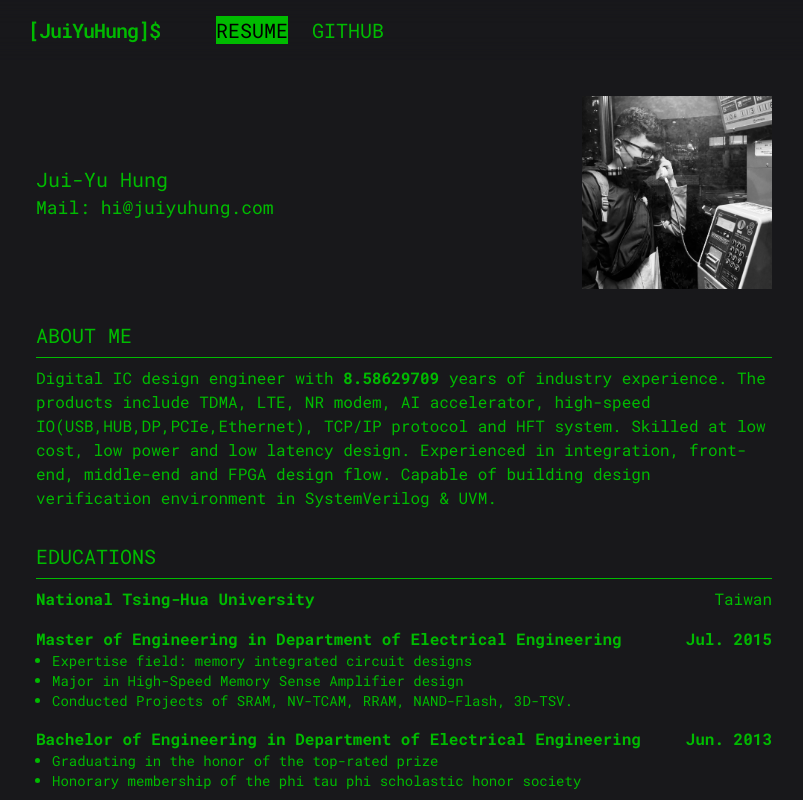
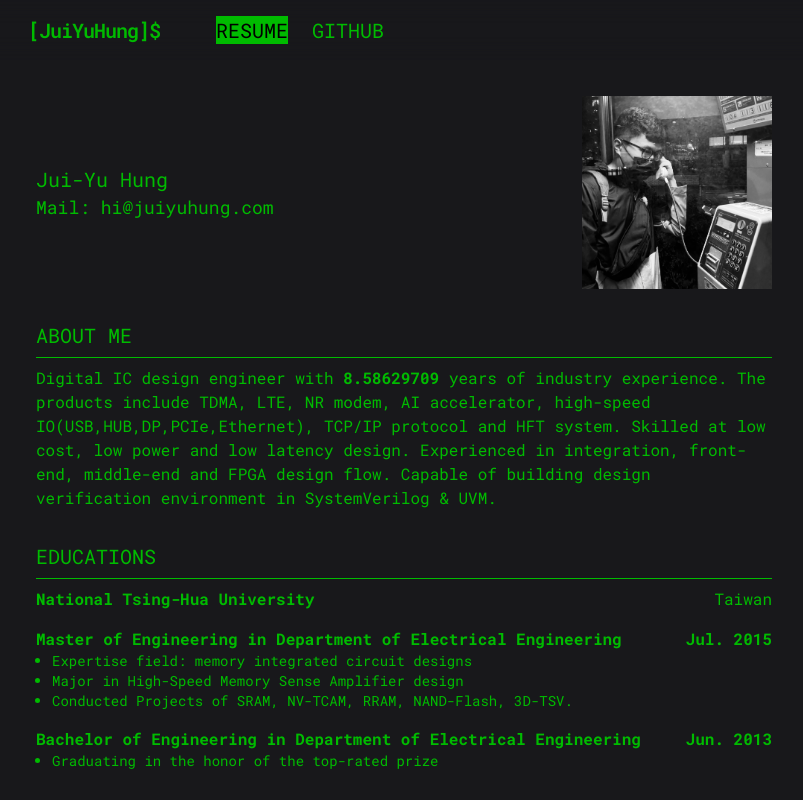
Before and after one commit to JuiYuHung-craftcat/juiyuhung-homepage, a Next.js app: page / in a window 1280 px wide. Shown: the top 800 px of the page, without its empty margins (236-1039 px from the left). Built offline with nearby package versions, Linux system fonts and the light colour scheme.

Commit message:
Update resume

```diff
--- a/app/page.tsx
+++ b/app/page.tsx
@@ -94,9 +94,6 @@ const Resume = () => {
         </div>
         <ul className="list-disc pl-4 md:text-sm text-xs">
           <li>Graduating in the honor of the top-rated prize</li>
-          <li>
-            Honorary membership of the phi tau phi scholastic honor society
-          </li>
         </ul>
       </div>
       <div className="pt-8">
```
